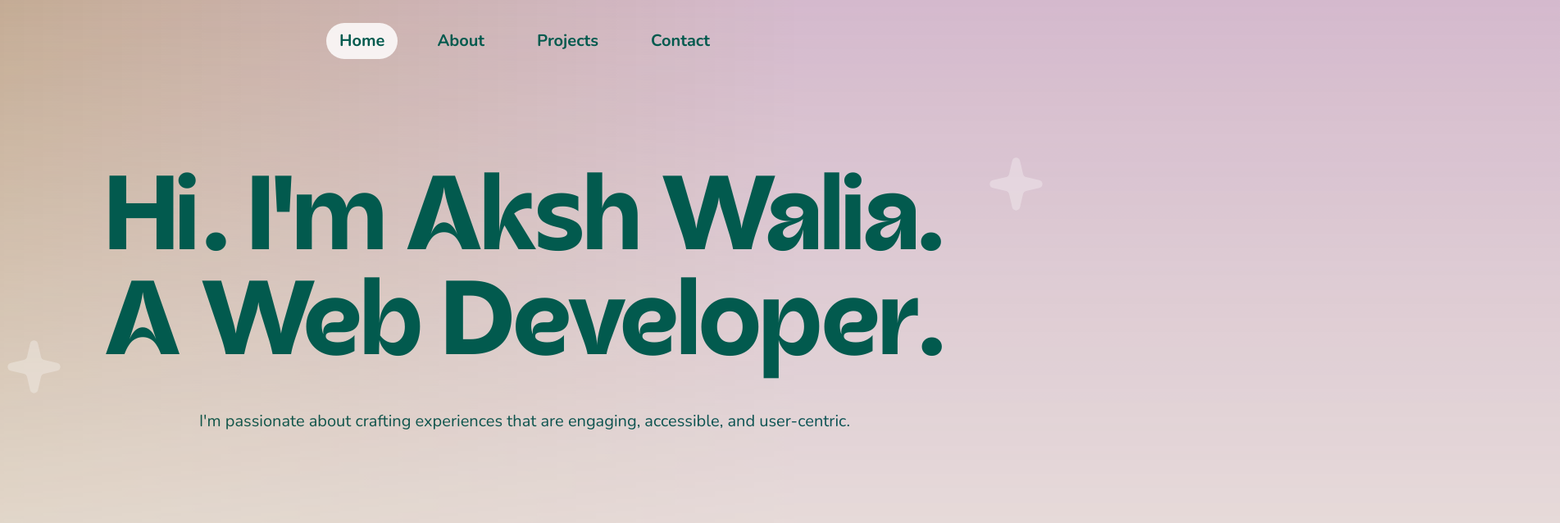
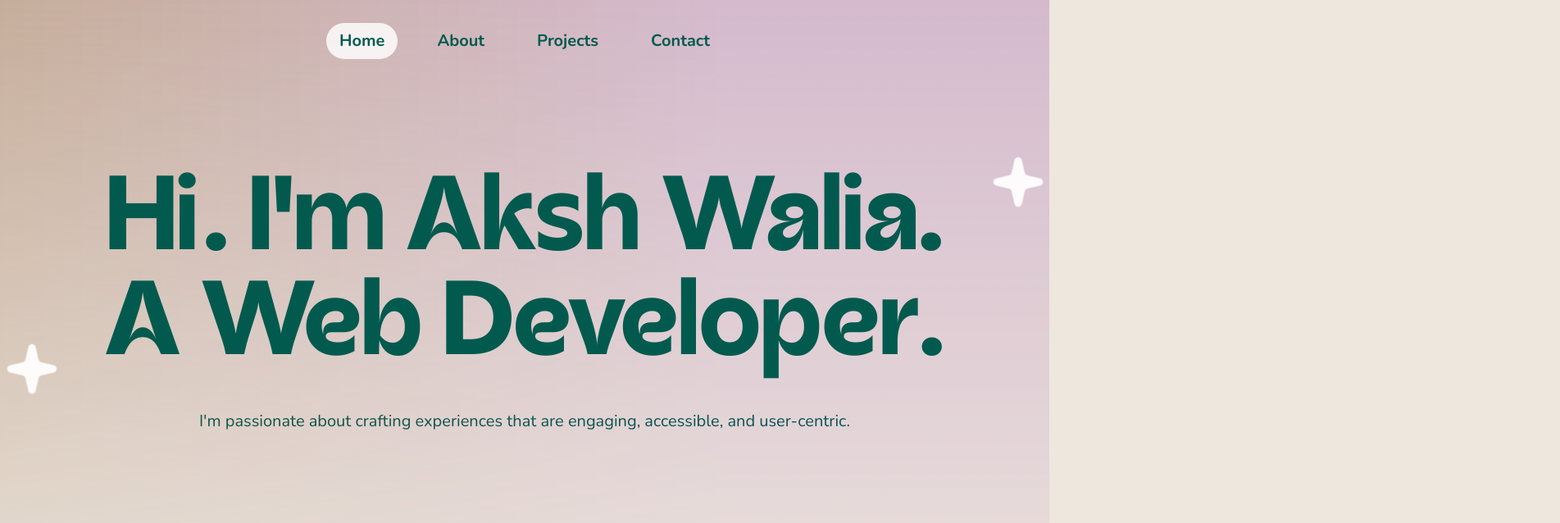
Before and after one commit to akshwalia/portfolio, a Next.js app: page / in a window 1280 px wide. Shown: the top 638 px of the page at 82% size, 1903 px wide, since content can reach past the window. Built offline with nearby package versions, Linux system fonts and the light colour scheme.

Commit message:
Add zustand state management and few entry animations

```diff
--- a/app/globals.css
+++ b/app/globals.css
@@ -4,8 +4,7 @@
 
 html {
   scroll-behavior: smooth;
-
-  max-width: 100vw;
+  width: 100vw;
   overflow-x: hidden;
 }
 
@@ -16,30 +15,27 @@ nav {
 
 @keyframes moveGradient {
   0% {
-    transform: translateX(0px) scaleX(3);
+    background-position: 0 0;
   }
 
-  30% {
-    transform: translateX(-100%) scaleX(3);
-  }
-
-  70% {
-    transform: translateX(100%) scaleX(3);
+  50% {
+    background-position: 100% 0;
   }
 
   100% {
-    transform: translateX(0px) scaleX(3);
+    background-position: 0 0;
   }
 }
 
 .gradient {
   background: rgb(159, 105, 4);
   background: linear-gradient(90deg, rgba(40,98,6,0.4) 18%, rgba(126, 76, 5, 0.4) 44%, rgba(118,6,142,0.2) 76%);
+  background-position: 0 0;
+  background-size: 300%;
 
   mask-image: linear-gradient(#000, rgba(0, 0, 0, 0));
   -webkit-mask-image: linear-gradient(#000, rgba(0, 0, 0, 0));
 
-  transform: scaleX(3);
   animation: moveGradient 15s linear infinite;
 
   position: absolute;
@@ -70,24 +66,24 @@ ul .navbarSelected {
 
 @keyframes twinkle {
   0% {
-    opacity: 0.3;
+    opacity: 1;
     transform: scale(1);
   }
 
-  30%,
-  70% {
-    opacity: 1;
+  50% {
+    opacity: 0.3;
     transform: scale(1.2);
   }
 
   100% {
-    opacity: 0.3;
+    opacity: 1;
     transform: scale(1);
   }
 }
 
 .star {
-  animation: twinkle 3s infinite;
+  animation: twinkle 3s infinite ;
+  animation-delay: 3.5s;
 }
 
 
--- a/app/page.js
+++ b/app/page.js
@@ -1,7 +1,9 @@
+'use client'
 
 import Image from 'next/image'
 import localFont from 'next/font/local'
 import clsx from 'clsx';
+import { motion } from 'framer-motion';
 
 const acorn = localFont({ src: './fonts/Acorn-Bold.woff2' });
 
@@ -12,15 +14,49 @@ export default function Home() {
 
       <section className='flex flex-col items-center justify-center my-28' id='home'>
         <div className='flex flex-col items-center justify-center px-[15vh] py-[2vh] relative w-fit'>
-          <h1 className={`${acorn.className} text-primary-green text-9xl`}>Hi. I&apos;m Aksh Walia.</h1>
-          <h2 className={`${acorn.className} text-primary-green text-9xl`} >A Web Developer.</h2>
-          <Image src='/star.svg' alt='star' width={65} height={65} className='absolute left-0 bottom-0 star' />
-          <Image src='/star.svg' alt='star' width={65} height={65} className='absolute right-0 top-0 star' />
+          <motion.h1
+            className={`${acorn.className} text-primary-green text-9xl`}
+            initial={{ y: -30, opacity: 0 }}
+            animate={{ y: 0, opacity: 1 }}
+            transition={{ duration: 0.2, ease: 'easeIn' }}>
+            Hi. I&apos;m Aksh Walia.
+          </motion.h1>
+          <motion.h2
+            className={`${acorn.className} text-primary-green text-9xl`}
+            initial={{ y: -30, opacity: 0 }}
+            animate={{ y: 0, opacity: 1 }}
+            transition={{ duration: 0.2, ease: 'easeIn' }}>
+            A Web Developer.
+          </motion.h2>
+          <motion.div
+            className='absolute left-0 bottom-0 star w-[60px] h-[60px]'
+            initial={{ transform: 'scale(0)'}}
+            animate={{ transform: 'scale(1)' }}
+            transition={{ duration: 1, ease: 'backInOut', delay: 0.7 }}>
+            <Image src='/star.svg' alt='star' width={65} height={65} />
+          </motion.div>
+          <motion.div
+            className='absolute right-0 top-0 star w-[60px] h-[60px]'
+            initial={{ transform: 'scale(0)'}}
+            animate={{ transform: 'scale(1)'}}
+            transition={{ duration: 1, ease: 'backInOut', delay: 0.7 }}>
+            <Image src='/star.svg' alt='star' width={65} height={65} />
+          </motion.div>
         </div>
-        <p className='text-xl text-primary-green text-center mt-5 '>I&apos;m passionate about crafting experiences that are engaging, accessible, and user-centric.</p>
+        <motion.p
+          className='text-xl text-primary-green text-center mt-5 '
+          initial={{ y: -30, opacity: 0 }}
+          animate={{ y: 0, opacity: 1 }}
+          transition={{ duration: 0.2, ease: 'easeIn', delay: 0.2 }}>
+          I&apos;m passionate about crafting experiences that are engaging, accessible, and user-centric.
+        </motion.p>
       </section>
 
-      <section className='flex gap-10 mx-11 flex-wrap'>
+      <motion.section
+        className='flex gap-10 mx-11 flex-wrap'
+        initial={{ y: -30, opacity: 0 }}
+        animate={{ y: 0, opacity: 1 }}
+        transition={{ duration: 0.2, ease: 'easeIn', delay: 0.2 }}>
         <a href="https://akshwalia.github.io/calculator/" rel='_blank' className='flex-1'>
           <div className="card  min-w-[400px] h-[450px] bg-[#df70eb94] rounded-[60px] text-right p-10 text-slate-800 relative overflow-hidden">
             <p className='text-lg'>Javascript</p>
@@ -35,7 +71,7 @@ export default function Home() {
             <Image src='/chatit.png' width={800} height={446} alt='Chat It' className='cardImage absolute -bottom-44 -right-8 rounded-br-3xl' />
           </div>
         </a>
-      </section>
+      </motion.section>
       <section className='flex gap-10 mx-11 my-28 flex-wrap'>
         <a href="https://akshwalia.github.io/weather/" className='flex-2'>
           <div className="card flex-1.5 min-w-[600px] h-[450px] bg-[#a5764f91] rounded-[60px] text-right p-10 text-slate-800 relative overflow-hidden">
@@ -54,7 +90,7 @@ export default function Home() {
       </section>
       <section className='flex flex-col items-center justify-center mt-28 mb-20' id='skills'>
         <div className='flex flex-col items-center justify-center px-[15vh] py-[2vh] relative w-fit'>
-          <h2 className={`${acorn.className} text-primary-green text-9xl`} >Skills.</h2>
+          <motion.h2 className={`${acorn.className} text-primary-green text-9xl`} >Skills.</motion.h2>
         </div>
         <p className='text-xl text-primary-green w-[670px] text-center'>Versatile expertise in web development, proficient in a spectrum of languages and frameworks, dedicated to delivering seamless, user-centric digital solutions.</p>
       </section>
--- a/app/template.js
+++ b/app/template.js
@@ -5,12 +5,16 @@ import clsx from "clsx";
 import Link from "next/link";
 import Image from "next/image";
 import localFont from 'next/font/local'
+import { useStore } from "../store";
 
 const acorn = localFont({ src: './fonts/Acorn-Bold.woff2' });
 
 export default function Template({ children }) {
     const [scrollY, setScrollY] = useState(0);
-    const [selected, setSelected] = useState(1);
+
+    const selected = useStore(state => state.selected);
+    const setSelected = useStore(state => state.setSelected);
+
     useEffect(() => {
         const handleScroll = () => {
             setScrollY(window.scrollY);
--- a/package.json
+++ b/package.json
@@ -10,9 +10,11 @@
   },
   "dependencies": {
     "clsx": "^2.1.0",
+    "framer-motion": "^10.17.0",
     "next": "14.0.4",
     "react": "^18",
-    "react-dom": "^18"
+    "react-dom": "^18",
+    "zustand": "^4.4.7"
   },
   "devDependencies": {
     "autoprefixer": "^10.0.1",
--- /dev/null
+++ b/store.js
@@ -0,0 +1,6 @@
+import { create } from "zustand";
+
+export const useStore = create((set) => ({
+    selected: 1,
+    setSelected: (id) => set({ selected: id }),
+}));
```
Also changed, not shown: 1 other file (tests, documents, lock files or other folders).
